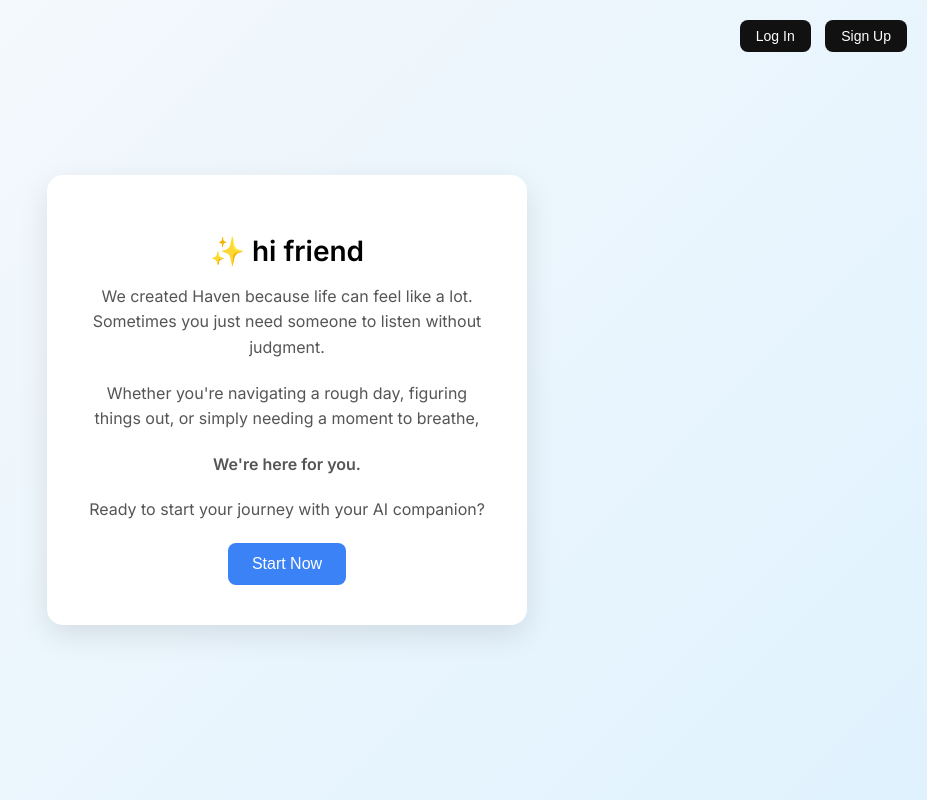
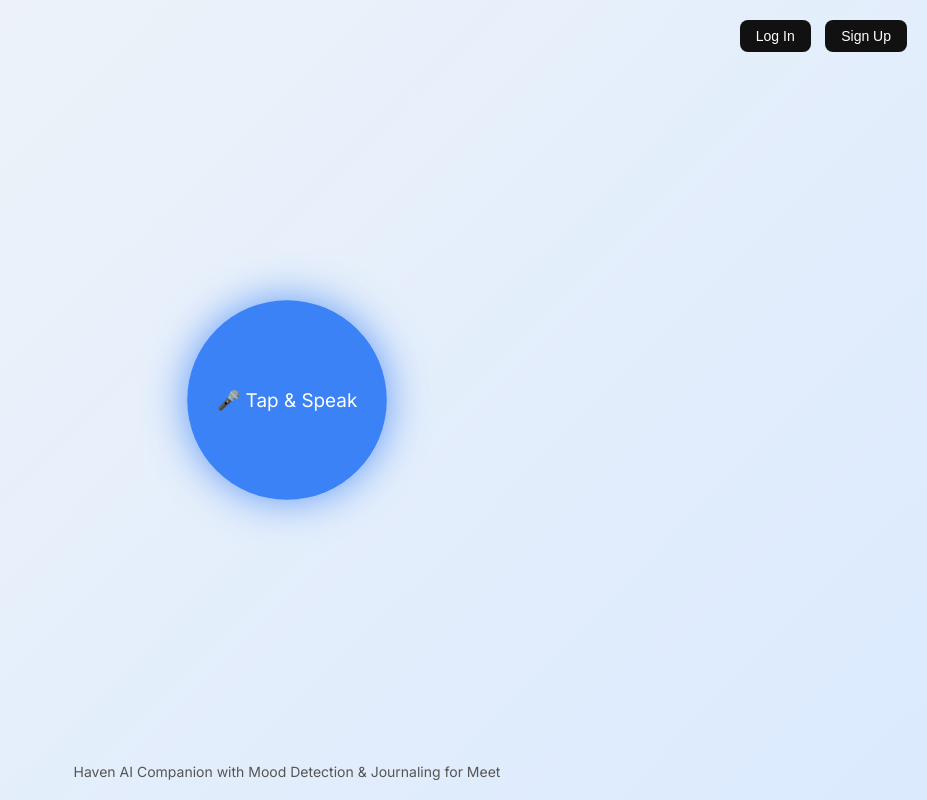
Before and after one commit to Fxmeet02/ai-therapist-frontend, a plain HTML site: page index.html in a window 1280 px wide. Shown: the whole page, without its empty margins (353-1280 px from the left). Drawn offline with Linux system fonts and the light colour scheme.

Commit message:
Update index.html

```diff
--- a/index.html
+++ b/index.html
@@ -10,12 +10,13 @@
     margin: 0;
     padding: 0;
     height: 100vh;
-    background: linear-gradient(135deg, #f8fafc, #e0f2fe);
+    background: linear-gradient(135deg, #f0f4f8, #dbeafe);
     font-family: 'Inter', sans-serif;
     display: flex;
     flex-direction: column;
     align-items: center;
     justify-content: center;
+    overflow: hidden;
   }
   .header {
     position: absolute;
@@ -36,41 +37,33 @@
   .header button:hover {
     background: #333;
   }
-  .card {
-    background: #ffffff;
-    padding: 40px;
-    max-width: 400px;
-    border-radius: 16px;
-    box-shadow: 0 10px 30px rgba(0,0,0,0.1);
+  .circle {
+    width: 150px;
+    height: 150px;
+    background: #3b82f6;
+    border-radius: 50%;
+    display: flex;
+    align-items: center;
+    justify-content: center;
+    color: #fff;
+    font-size: 18px;
+    cursor: pointer;
+    box-shadow: 0 0 30px rgba(59, 130, 246, 0.6);
+    animation: pulse 2s infinite;
     text-align: center;
-    animation: fadeInUp 0.8s ease;
+    padding: 20px;
   }
-  .card h1 {
-    font-size: 28px;
-    margin-bottom: 10px;
+  @keyframes pulse {
+    0% { transform: scale(1); box-shadow: 0 0 20px rgba(59, 130, 246, 0.5); }
+    50% { transform: scale(1.05); box-shadow: 0 0 40px rgba(59, 130, 246, 0.8); }
+    100% { transform: scale(1); box-shadow: 0 0 20px rgba(59, 130, 246, 0.5); }
   }
-  .card p {
-    font-size: 16px;
+  .footer {
+    position: absolute;
+    bottom: 20px;
+    text-align: center;
     color: #555;
-    line-height: 1.6;
-    margin-bottom: 20px;
-  }
-  .card button {
-    background: #3b82f6;
-    color: #fff;
-    border: none;
-    padding: 12px 24px;
-    border-radius: 8px;
-    font-size: 16px;
-    cursor: pointer;
-    transition: background 0.3s ease;
-  }
-  .card button:hover {
-    background: #2563eb;
-  }
-  @keyframes fadeInUp {
-    from { opacity: 0; transform: translateY(20px); }
-    to { opacity: 1; transform: translateY(0); }
+    font-size: 14px;
   }
 </style>
 </head>
@@ -79,13 +72,11 @@
   <button onclick="alert('Login coming soon')">Log In</button>
   <button onclick="alert('Sign Up coming soon')">Sign Up</button>
 </div>
-<div class="card">
-  <h1>✨ hi friend</h1>
-  <p>We created Haven because life can feel like a lot. Sometimes you just need someone to listen without judgment.</p>
-  <p>Whether you're navigating a rough day, figuring things out, or simply needing a moment to breathe,</p>
-  <p style="font-weight: 600;">We're here for you.</p>
-  <p>Ready to start your journey with your AI companion?</p>
-  <button onclick="alert('Launching your calming journey...')">Start Now</button>
+<div class="circle" onclick="alert('Voice listening & mood analysis coming soon')">
+  🎤 Tap & Speak
+</div>
+<div class="footer">
+  Haven AI Companion with Mood Detection & Journaling for Meet
 </div>
 </body>
 </html>
```
